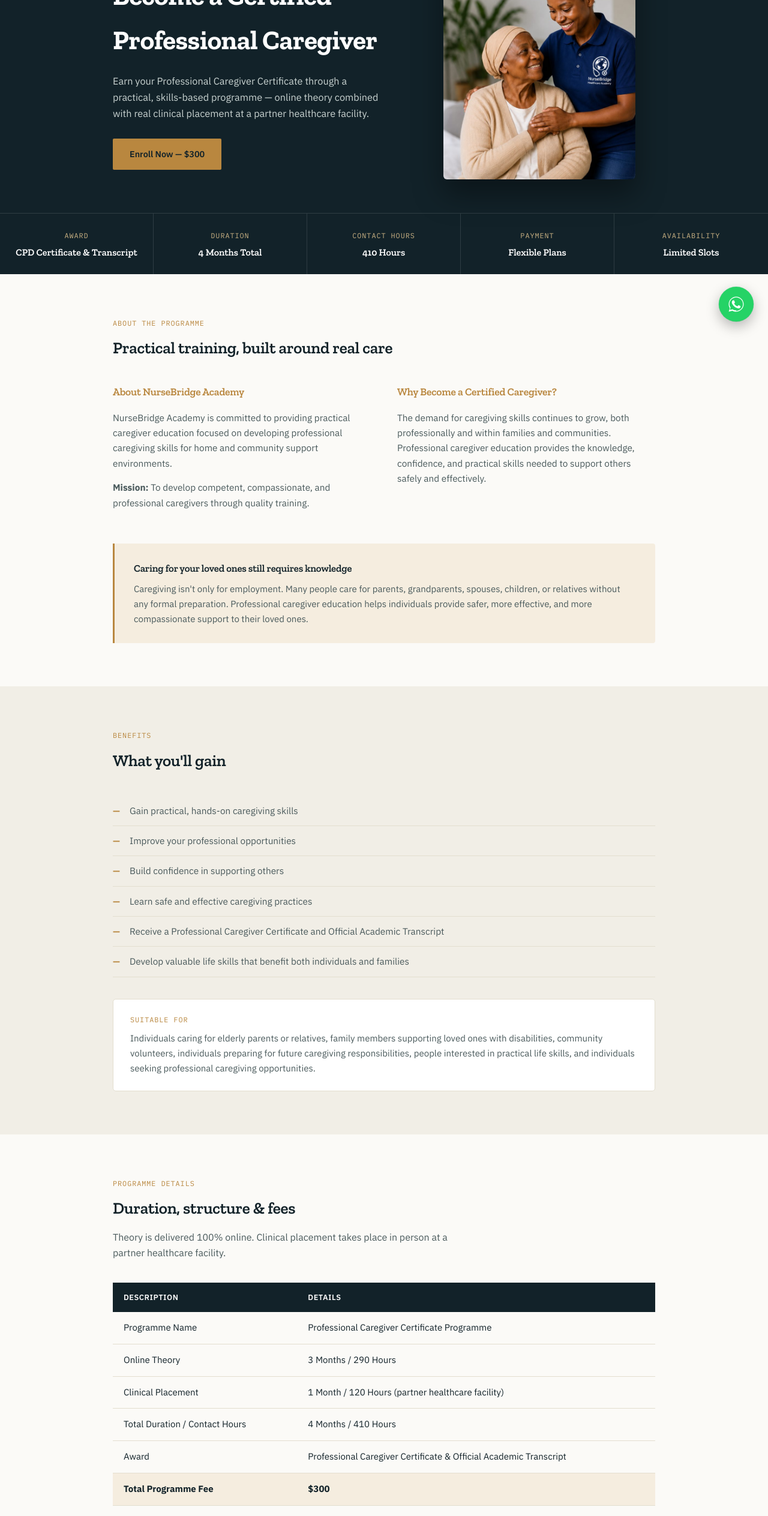
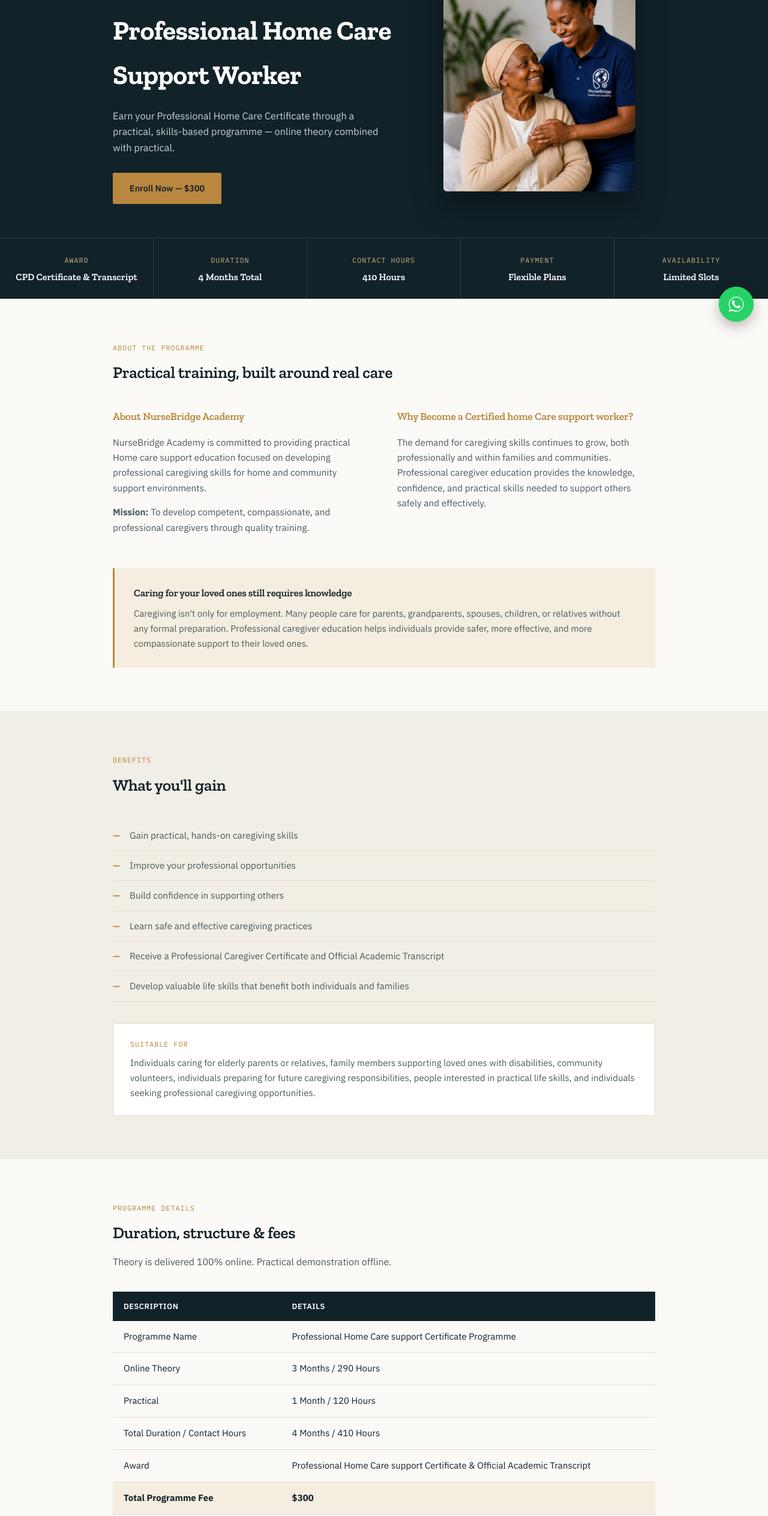
Before and after one commit to Okonkwod95/NurseBridge-Healthcare-Academy-, a plain HTML site: page index.html in a window 1280 px wide. Shown: the part 240-2767 px from the top of the page at 60% size. Drawn offline with nearby package versions, Linux system fonts and the light colour scheme.

Commit message:
Update caregiver program details to home care support

```diff
--- a/index.html
+++ b/index.html
@@ -3,7 +3,7 @@
 <head>
 <meta charset="UTF-8">
 <meta name="viewport" content="width=device-width, initial-scale=1.0">
-<title>Professional Caregiver Certificate — NurseBridge Healthcare Academy</title>
+<title>Professional Home Care Support Training — NurseBridge Healthcare Academy</title>
 <link rel="preconnect" href="https://fonts.googleapis.com">
 <link href="https://fonts.googleapis.com/css2?family=Zilla+Slab:ital,wght@0,400;0,600;0,700;1,400&family=IBM+Plex+Sans:wght@400;500;600;700&family=IBM+Plex+Mono:wght@400;500&display=swap" rel="stylesheet">
 <style>
@@ -148,8 +148,8 @@
   <div class="wrap hero-inner">
     <div>
       <div class="tagline">"Empowering Skills. Enriching Lives."</div>
-      <h1>Become a Certified Professional Caregiver</h1>
-      <p class="lead">Earn your Professional Caregiver Certificate through a practical, skills-based programme — online theory combined with real clinical placement at a partner healthcare facility.</p>
+      <h1>Become a Certified Professional Home Care Support Worker</h1>
+      <p class="lead">Earn your Professional Home Care Certificate through a practical, skills-based programme — online theory combined with practical.</p>
       <a class="btn primary" href="#enroll">Enroll Now — $300</a>
     </div>
     <div class="hero-photo-wrap">
@@ -174,11 +174,11 @@
     <div class="two-col">
       <div>
         <h3>About NurseBridge Academy</h3>
-        <p>NurseBridge Academy is committed to providing practical caregiver education focused on developing professional caregiving skills for home and community support environments.</p>
+        <p>NurseBridge Academy is committed to providing practical Home care support education focused on developing professional caregiving skills for home and community support environments.</p>
         <p><b>Mission:</b> To develop competent, compassionate, and professional caregivers through quality training.</p>
       </div>
       <div>
-        <h3>Why Become a Certified Caregiver?</h3>
+        <h3>Why Become a Certified home Care support worker?</h3>
         <p>The demand for caregiving skills continues to grow, both professionally and within families and communities. Professional caregiver education provides the knowledge, confidence, and practical skills needed to support others safely and effectively.</p>
       </div>
     </div>
@@ -217,15 +217,15 @@
     <div class="section-head">
       <span class="mono">Programme Details</span>
       <h2>Duration, structure &amp; fees</h2>
-      <p>Theory is delivered 100% online. Clinical placement takes place in person at a partner healthcare facility.</p>
+      <p>Theory is delivered 100% online. Practical demonstration offline.</p>
     </div>
     <table class="fee-table">
       <tr><th>Description</th><th>Details</th></tr>
-      <tr><td>Programme Name</td><td>Professional Caregiver Certificate Programme</td></tr>
+      <tr><td>Programme Name</td><td>Professional Home Care support Certificate Programme</td></tr>
       <tr><td>Online Theory</td><td>3 Months / 290 Hours</td></tr>
-      <tr><td>Clinical Placement</td><td>1 Month / 120 Hours (partner healthcare facility)</td></tr>
+      <tr><td>Practical</td><td>1 Month / 120 Hours</td></tr>
       <tr><td>Total Duration / Contact Hours</td><td>4 Months / 410 Hours</td></tr>
-      <tr><td>Award</td><td>Professional Caregiver Certificate &amp; Official Academic Transcript</td></tr>
+      <tr><td>Award</td><td>Professional Home Care support Certificate &amp; Official Academic Transcript</td></tr>
       <tr><td>Total Programme Fee</td><td>$300</td></tr>
     </table>
     <p style="color:var(--text-soft);font-size:0.88rem;margin-top:14px;">Flexible payment plans are available — contact the academy for current instalment options.</p>
@@ -243,7 +243,7 @@
       <details class="module">
         <summary>Module 1: Introduction to Caregiving &amp; Your Professional Role <span class="hrs">10 Hours</span></summary>
         <div class="module-body"><ul>
-          <li>Understanding the caregiver's role, professional boundaries, and accountability</li>
+          <li>Understanding the caregiver's role and accountability</li>
           <li>Working as part of an interdisciplinary healthcare and home care team</li>
           <li>The importance of worker regulation, codes of conduct, and professional development</li>
         </ul></div>
@@ -253,7 +253,7 @@
         <div class="module-body"><ul>
           <li>Overcoming verbal and non-verbal communication barriers</li>
           <li>Active listening techniques and handling sensitive, confidential information</li>
-          <li>Accurate clinical record-keeping, incident reporting, and multilingual communication adaptations</li>
+          <li>Accurate record-keeping, incident reporting, and multilingual communication adaptations</li>
         </ul></div>
       </details>
       <details class="module">
@@ -348,7 +348,7 @@
     </div>
     <ul class="assess-list">
       <li><b>Continuous Assessment (30%)</b> — Quizzes, reflective logbooks, case studies, and classroom participation</li>
-      <li><b>Practical Competency Assessment (40%)</b> — Direct observation of physical skills (hand hygiene technique, safe moving and handling, CPR simulation) during clinical placement</li>
+      <li><b>Practical Competency Assessment (40%)</b> — Direct observation of physical skills (hand hygiene technique, safe moving and handling, CPR simulation) during practical</li>
       <li><b>Final Examination (30%)</b> — Comprehensive written evaluation covering all theoretical modules</li>
     </ul>
   </div>
@@ -358,8 +358,8 @@
   <div class="wrap">
     <div class="section-head">
       <span class="mono">Ready to start</span>
-      <h2>Enroll in the Caregiver Certificate Programme</h2>
-      <p>Complete the form below to apply. Total programme fee is $300 — flexible payment plans available. We'll follow up by email once we've reviewed your application.</p>
+      <h2>Enroll in the Home Care training</h2>
+      <p>Complete the form below to apply. Total programme fee is $150 — flexible payment plans available. We'll follow up by email once we've reviewed your application.</p>
     </div>
     <div class="form-wrap">
       <iframe src="https://docs.google.com/forms/d/e/1FAIpQLSdDSMrEweeuPFXqYhIRohVpV_Q5_SB9DoitYJy01Ci1niRRLg/viewform?embedded=true">Loading…</iframe>
```
